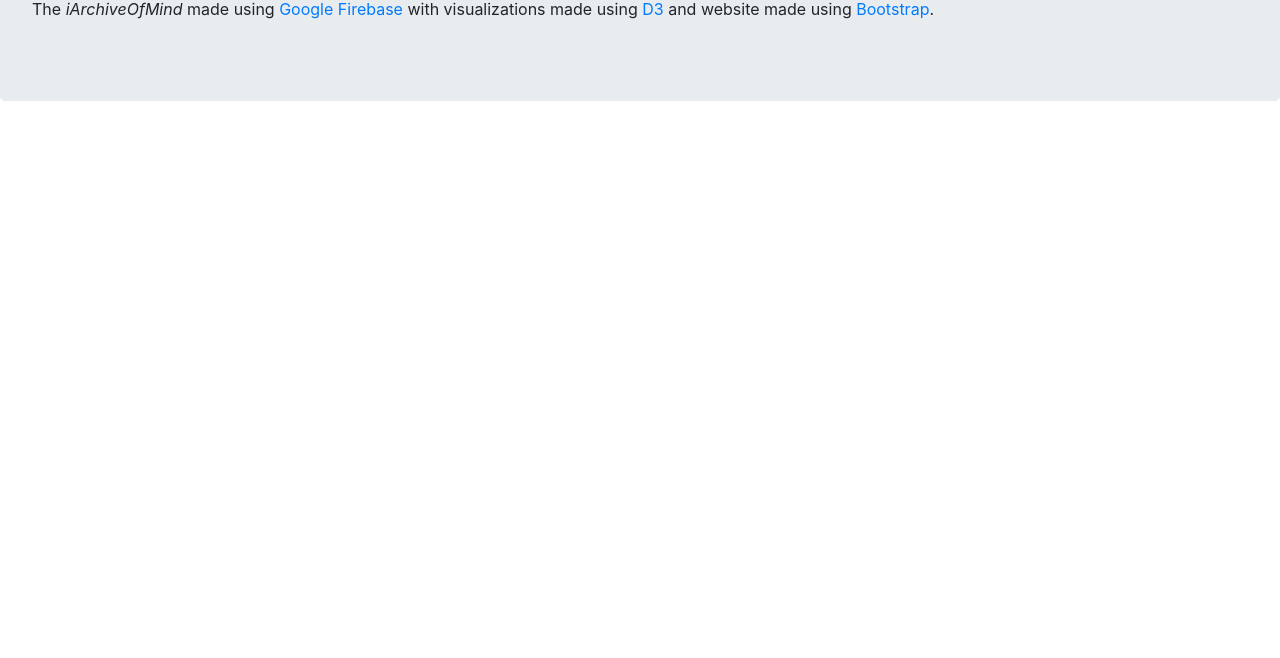
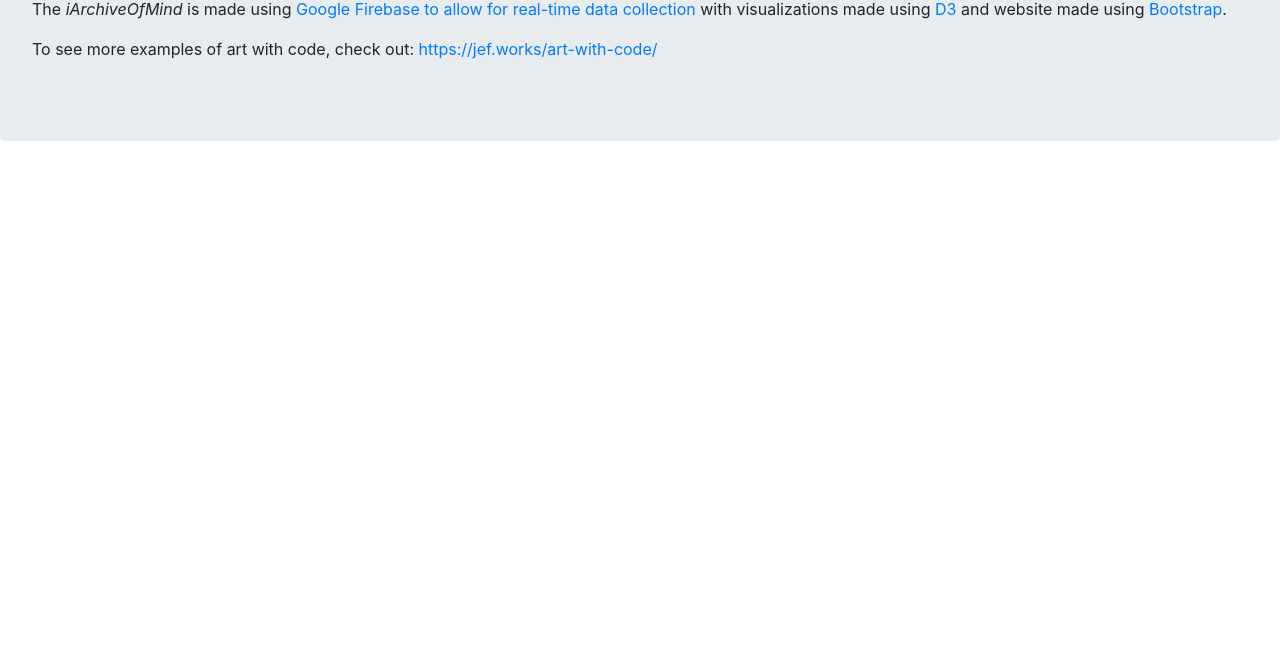
Before and after one commit to JEFworks/iArchiveOfMind, a plain HTML site: page docs/about.html in a window 1280 px wide. Shown: the part 142-800 px from the top of the page. Drawn offline with nearby package versions, Linux system fonts and the light colour scheme.

Commit message:
add art with code link

```diff
--- a/docs/about.html
+++ b/docs/about.html
@@ -7,7 +7,9 @@
 <body>
 	<div class="jumbotron">
 	  <h1 class="display-4">iArchiveOfMind</h1>
-	  <p>The <i>iArchiveOfMind</i> made using <a href="https://firebase.google.com/">Google Firebase</a> with visualizations made using <a href="https://d3js.org/">D3</a> and website made using <a href="https://getbootstrap.com/">Bootstrap</a>.
+	  <p>The <i>iArchiveOfMind</i> is made using <a href="https://firebase.google.com/">Google Firebase to allow for real-time data collection</a> with visualizations made using <a href="https://d3js.org/">D3</a> and website made using <a href="https://getbootstrap.com/">Bootstrap</a>.
+	  </p>
+	  <p>To see more examples of art with code, check out: <a href="https://jef.works/art-with-code/">https://jef.works/art-with-code/</a></p>
 	</div>
 </body>
 
```
